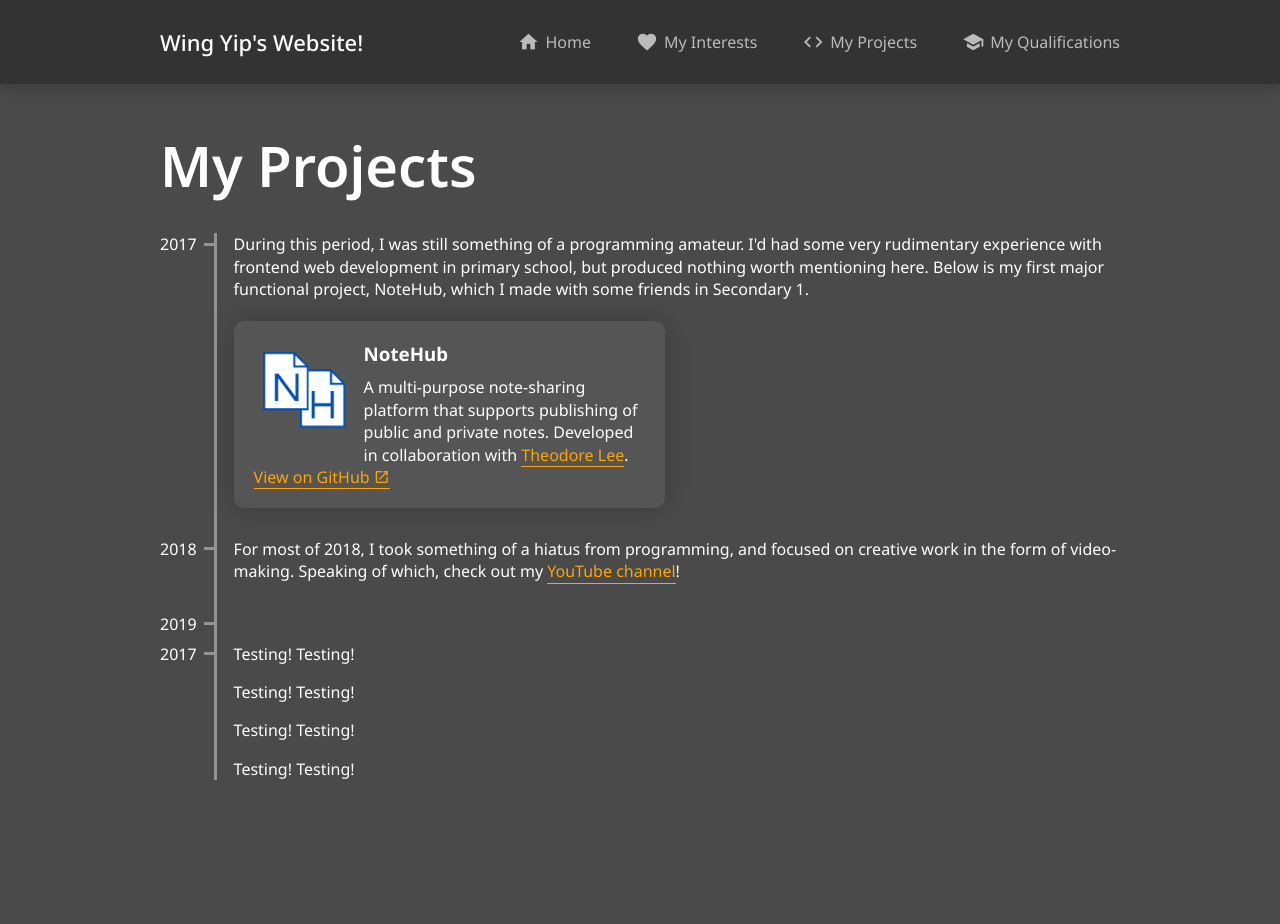
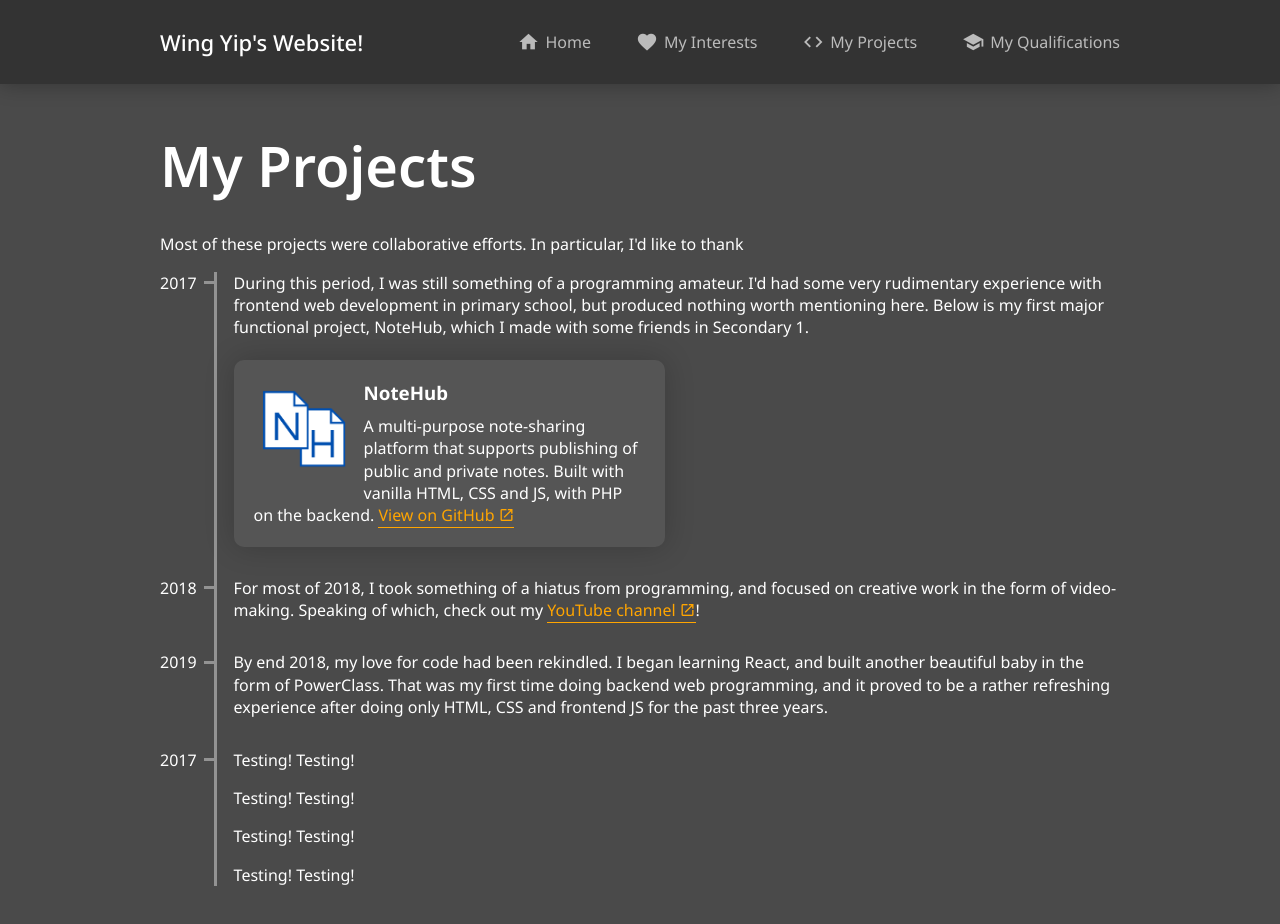
Before and after one commit to HoWingYip/my-website, a plain HTML site: page static/my-projects.html in a window 1280 px wide. Before the commit the page ends 850 px from the top, so only its background shows below. Drawn offline with Linux system fonts and the light colour scheme.

Commit message:
Add open in new tab icons to links that do that

```diff
--- a/static/my-projects.html
+++ b/static/my-projects.html
@@ -17,6 +17,7 @@
 <body>
   <main>
     <h1>My Projects</h1>
+    <p>Most of these projects were collaborative efforts. In particular, I'd like to thank </p>
 
     <div class="timeline">
       <div class="timeline-label-wrapper">
@@ -31,12 +32,12 @@
               <img src="/media/notehub.png" alt="NoteHub logo" class="project-logo">
               <h3 class="project-name">NoteHub</h3>
               <div class="project-description">
-                <p>A multi-purpose note-sharing platform that supports publishing of public and private notes. Developed in collaboration with <a href="https://github.com/TheoLeeCJ" target="_blank" rel="noopener noreferrer">Theodore Lee</a>.</p>
-              </div>
-              <div class="project-links">
-                <a href="https://github.com/ISProject-NoteHub/NoteHub" target="_blank" rel="noopener noreferrer">
-                  <span>View on GitHub</span>
-                </a>
+                <p>
+                  A multi-purpose note-sharing platform that supports publishing of public and private notes. Built with vanilla HTML, CSS and JS, with PHP on the backend.
+                  <a href="https://github.com/ISProject-NoteHub/NoteHub" target="_blank" rel="noopener noreferrer">
+                    <span>View on GitHub</span>
+                  </a>
+                </p>
               </div>
             </div>
           </div>
@@ -48,7 +49,7 @@
           <span>2018</span>
         </div>
         <div class="timeline-content">
-          <p>For most of 2018, I took something of a hiatus from programming, and focused on creative work in the form of video-making. Speaking of which, check out my <a href="https://www.youtube.com/channel/UCrUAIuqaCettPMm9Wgnuasw" target="_blank" rel="noopener noreferrer">YouTube channel</a>!</p>
+          <p>For most of 2018, I took something of a hiatus from programming, and focused on creative work in the form of video-making. Speaking of which, check out my <a href="https://www.youtube.com/channel/UCrUAIuqaCettPMm9Wgnuasw" target="_blank" rel="noopener noreferrer"><span>YouTube channel</span></a>!</p>
         </div>
       </div>
 
@@ -57,7 +58,7 @@
           <span>2019</span>
         </div>
         <div class="timeline-content">
-          <p></p>
+          <p>By end 2018, my love for code had been rekindled. I began learning React, and built another beautiful baby in the form of PowerClass. That was my first time doing backend web programming, and it proved to be a rather refreshing experience after doing only HTML, CSS and frontend JS for the past three years.</p>
         </div>
       </div>
       <div class="timeline-label-wrapper">
--- a/static/styles/global.css
+++ b/static/styles/global.css
@@ -110,6 +110,16 @@ a::after {
   transition: width 0.2s;
 }
 
+a[target="_blank"] > span {
+  display: inline-flex;
+  align-items: center;
+}
+a[target="_blank"] > span::after {
+  content: "open_in_new";
+  margin-left: 4px;
+  font-family: "Material Icons";
+}
+
 #introduction {
   /* display: flex; */
   /* gap: 32px; */
--- a/static/styles/my-projects.css
+++ b/static/styles/my-projects.css
@@ -125,16 +125,6 @@ h2::after {
   margin: 0 0 10px;
 }
 
-.project-links > a > span {
-  display: inline-flex;
-  align-items: center;
-}
-.project-links > a > span::after {
-  content: "open_in_new";
-  margin-left: 4px;
-  font-family: "Material Icons";
-}
-
 .project-description > p {
   margin: 0;
 }
```
Also changed, not shown: static/index.html (+1 -1 lines).
